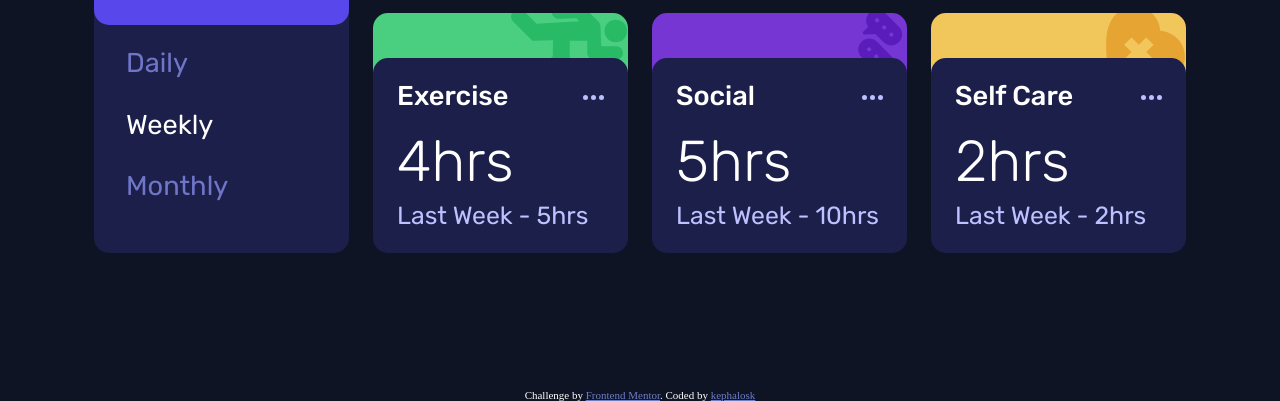
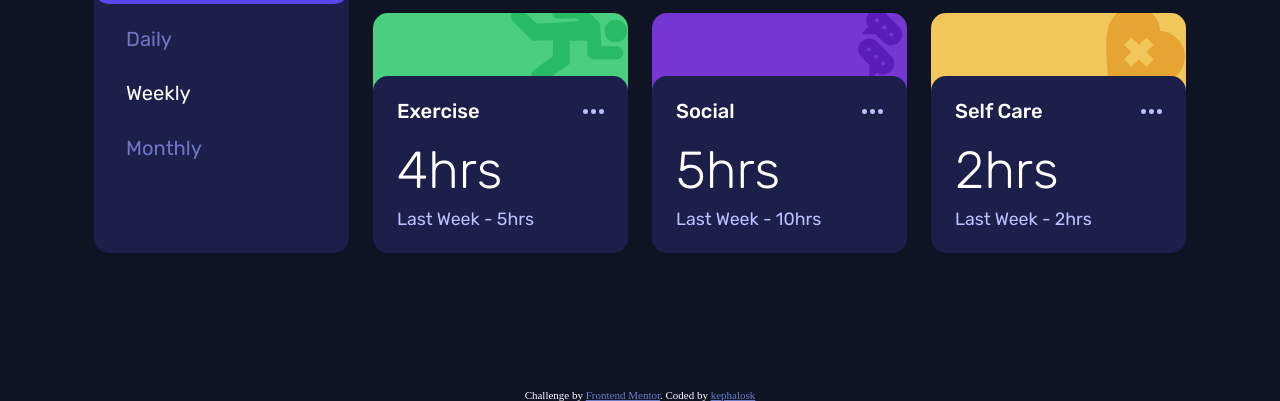
Before and after one commit to kephalosk/time-tracking-dashboard, a plain HTML site: page index.html in a window 1280 px wide. Shown: the part 399-800 px from the top of the page. Drawn offline with Linux system fonts and the light colour scheme.

Commit message:
polish fonts

```diff
--- a/src/styles/fonts.scss
+++ b/src/styles/fonts.scss
@@ -2,44 +2,44 @@
 @use 'screens';
 
 $text-scale-factor-partial: 0.8;
-$text-scale-factor-viewport: 1vw;
+$text-scale-factor-viewport: 0.7vw;
 $text-scale-factor-max: 2;
 
-$text-preset-1-font-size-min: functions.to-rem(32px);
+$text-preset-1-font-size-min: functions.to-rem(28px);
 $text-preset-1-font-size-partial: $text-preset-1-font-size-min * $text-scale-factor-partial;
 $text-preset-1-font-size-max: $text-preset-1-font-size-min * $text-scale-factor-max;
-$text-preset-1-font-size-tablet-and-up-min: functions.to-rem(56px);
+$text-preset-1-font-size-tablet-and-up-min: functions.to-rem(52px);
 $text-preset-1-font-size-tablet-and-up-partial: $text-preset-1-font-size-tablet-and-up-min * $text-scale-factor-partial;
 $text-preset-1-font-size-tablet-and-up-max: $text-preset-1-font-size-tablet-and-up-min * $text-scale-factor-max;
-$text-preset-2-font-size-min: functions.to-rem(24px);
+$text-preset-2-font-size-min: functions.to-rem(20px);
 $text-preset-2-font-size-partial: $text-preset-2-font-size-min * $text-scale-factor-partial;
 $text-preset-2-font-size-max: $text-preset-2-font-size-min * $text-scale-factor-max;
-$text-preset-2-font-size-tablet-and-up-min: functions.to-rem(40px);
+$text-preset-2-font-size-tablet-and-up-min: functions.to-rem(36px);
 $text-preset-2-font-size-tablet-and-up-partial: $text-preset-2-font-size-tablet-and-up-min * $text-scale-factor-partial;
 $text-preset-2-font-size-tablet-and-up-max: $text-preset-2-font-size-tablet-and-up-min * $text-scale-factor-max;
-$text-preset-3-font-size-min: functions.to-rem(18px);
+$text-preset-3-font-size-min: functions.to-rem(14px);
 $text-preset-3-font-size-partial: $text-preset-3-font-size-min * $text-scale-factor-partial;
 $text-preset-3-font-size-max: $text-preset-3-font-size-min * $text-scale-factor-max;
-$text-preset-4-font-size-min: functions.to-rem(15px);
+$text-preset-4-font-size-min: functions.to-rem(11px);
 $text-preset-4-font-size-partial: $text-preset-4-font-size-min * $text-scale-factor-partial;
 $text-preset-4-font-size-max: $text-preset-4-font-size-min * $text-scale-factor-max;
 
-$text-preset-1-line-height-min: functions.to-rem(38px);
+$text-preset-1-line-height-min: functions.to-rem(34px);
 $text-preset-1-line-height-partial: $text-preset-1-line-height-min * $text-scale-factor-partial;
 $text-preset-1-line-height-max: $text-preset-1-line-height-min * $text-scale-factor-max;
-$text-preset-1-line-height-tablet-and-up-min: functions.to-rem(66px);
+$text-preset-1-line-height-tablet-and-up-min: functions.to-rem(62px);
 $text-preset-1-line-height-tablet-and-up-partial: $text-preset-1-line-height-tablet-and-up-min * $text-scale-factor-partial;
 $text-preset-1-line-height-tablet-and-up-max: $text-preset-1-line-height-tablet-and-up-min * $text-scale-factor-max;
-$text-preset-2-line-height-min: functions.to-rem(28px);
+$text-preset-2-line-height-min: functions.to-rem(24px);
 $text-preset-2-line-height-partial: $text-preset-2-line-height-min * $text-scale-factor-partial;
 $text-preset-2-line-height-max: $text-preset-2-line-height-min * $text-scale-factor-max;
-$text-preset-2-line-height-tablet-and-up-min: functions.to-rem(47px);
+$text-preset-2-line-height-tablet-and-up-min: functions.to-rem(43px);
 $text-preset-2-line-height-tablet-and-up-partial: $text-preset-2-line-height-tablet-and-up-min * $text-scale-factor-partial;
 $text-preset-2-line-height-tablet-and-up-max: $text-preset-2-line-height-tablet-and-up-min * $text-scale-factor-max;
-$text-preset-3-line-height-min: functions.to-rem(21px);
+$text-preset-3-line-height-min: functions.to-rem(17px);
 $text-preset-3-line-height-partial: $text-preset-3-line-height-min * $text-scale-factor-partial;
 $text-preset-3-line-height-max: $text-preset-3-line-height-min * $text-scale-factor-max;
-$text-preset-4-line-height-min: functions.to-rem(18px);
+$text-preset-4-line-height-min: functions.to-rem(14px);
 $text-preset-4-line-height-partial: $text-preset-4-line-height-min * $text-scale-factor-partial;
 $text-preset-4-line-height-max: $text-preset-4-line-height-min * $text-scale-factor-max;
 
```
Also changed, not shown: src/components/InfoCard/InfoCard.css, src/components/ProfileCard/ProfileCard.css.
